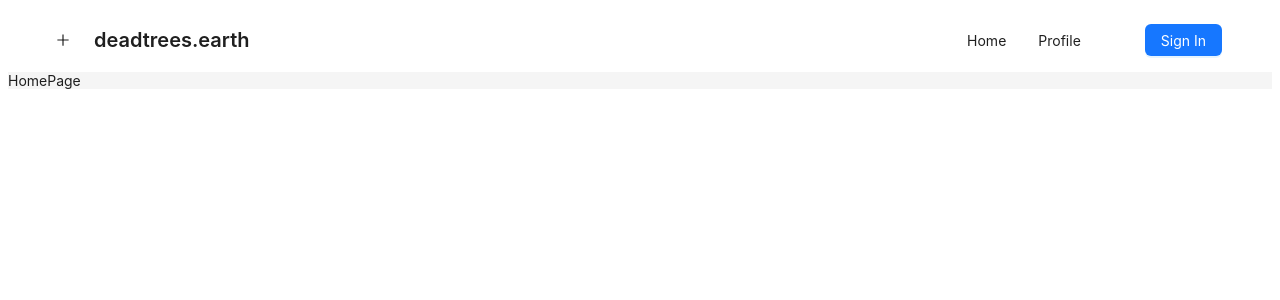
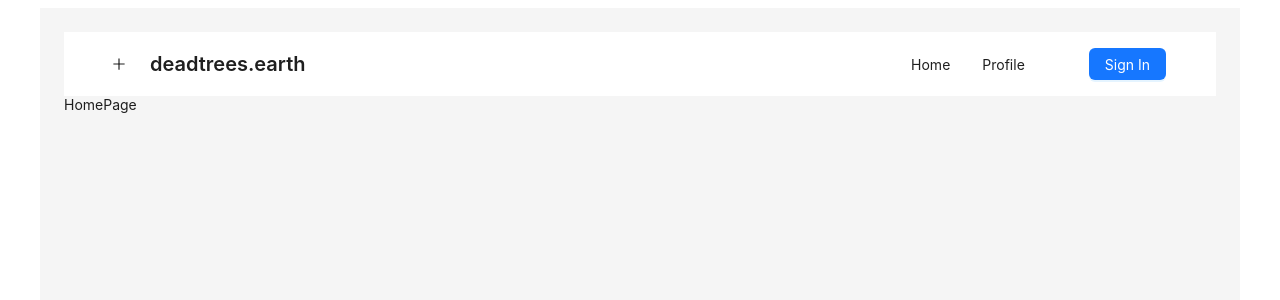
Before and after one commit to Deadwood-ai/deadtrees-frontend, a React (Vite) app: page / in a window 1280 px wide. Shown: the top 300 px of the page. Built offline with nearby package versions, Linux system fonts and the light colour scheme.

Commit message:
Add theme customization to App and Profile pages

```diff
--- a/src/App.tsx
+++ b/src/App.tsx
@@ -1,5 +1,6 @@
 import { BrowserRouter, Outlet, Route, Routes } from "react-router-dom";
 import { Layout } from "antd";
+import { theme } from "antd";
 
 import Navigation from "./components/Navigation";
 import HomePage from "./pages/Home";
@@ -8,9 +9,18 @@ import ProfilePage from "./pages/Profile";
 const { Content } = Layout;
 
 export default function App() {
+  const { token } = theme.useToken();
+
   const LayoutWrapper = () => {
     return (
-      <Layout>
+      <Layout
+        style={{
+          maxWidth: 1200,
+          margin: "0 auto",
+          height: "100vh",
+          padding: "24px",
+        }}
+      >
         <Navigation />
         <Content>
           <Outlet />
--- a/src/pages/Profile.tsx
+++ b/src/pages/Profile.tsx
@@ -1,7 +1,7 @@
 import { useState, useEffect } from "react";
 import { Auth } from "@supabase/auth-ui-react";
 import { ThemeSupa } from "@supabase/auth-ui-shared";
-import { Avatar, Col, Flex, Row, Space, Typography, theme } from "antd";
+import { Avatar, Col, Divider, Flex, Row, Space, Typography, theme } from "antd";
 import { supabase } from "../components/useSupabase";
 import { useAuth } from "../state/AuthProvider";
 import DataTable from "../components/DataTable";
@@ -22,7 +22,7 @@ export default function ProfilePage() {
           display: "flex",
           justifyContent: "center",
           alignItems: "center",
-          height: "100vh",
+          height: "100%",
         }}
       >
         <div
@@ -53,14 +53,7 @@ export default function ProfilePage() {
   } else {
     return (
       //   <div
-      <Content
-        style={{
-          padding: "24px",
-          margin: "0 auto",
-          width: "1200px",
-          height: "100vh",
-        }}
-      >
+      <div>
         <Row align={"middle"} style={{ paddingBottom: 48, paddingTop: 48 }}>
           <Col>
             <Avatar size={64} src="https://avatars.githubusercontent.com/u/8186664?v=7" />
@@ -78,7 +71,7 @@ export default function ProfilePage() {
           </Flex>
           <DataTable supabase={supabase} /> {/* Use the new DataTable component */}
         </Space>
-      </Content>
+      </div>
     );
   }
 }
```
